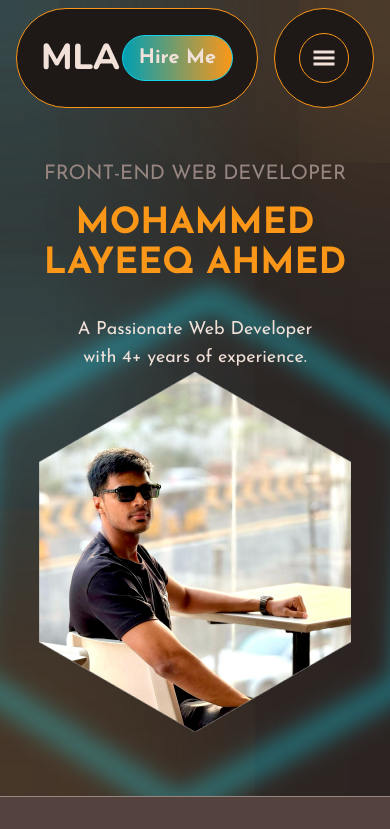
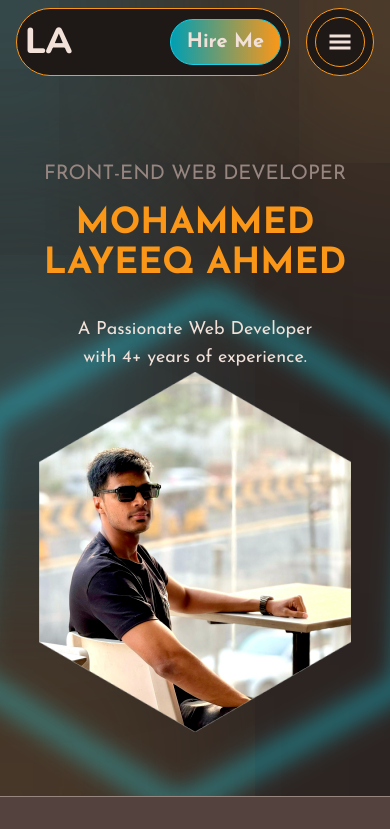
Before and after one commit to layeeq07/layeeq-profile, a React (Vite) app: page / in a window 390 px wide. Shown: the top 829 px of the page. Built offline with nearby package versions, Linux system fonts and the light colour scheme.

Commit message:
update navbar2

```diff
--- a/src/components/navbar/NavbarLogo.jsx
+++ b/src/components/navbar/NavbarLogo.jsx
@@ -5,7 +5,7 @@ const NavbarLogo = () => {
         Mohammed Layeeq Ahmed
       </h1>
       <h1 className="text-white font-special font-extrabold text-4xl md:hidden sm:block">
-        MLA
+        LA
       </h1>
     </div>
   );
--- a/src/components/navbar/NavbarMain.jsx
+++ b/src/components/navbar/NavbarMain.jsx
@@ -7,8 +7,8 @@ import { useSelector } from "react-redux";
 const NavbarMain = () => {
   const menuOpen = useSelector((state) => state.menu.menuOpen);
   return (
-    <nav className="max-w-[1300px] mx-auto w-full  px-4 fixed left-[50%] -translate-x-[50%] z-20 flex gap-4 mt-2">
-      <div className="flex justify-between w-full max-w-[1200px] mx-auto  bg-black items-center p-6 rounded-r-full rounded-l-full border-orange border-[0.5px] ">
+<nav className="max-w-[1300px] mx-auto w-full px-4 fixed left-[50%] -translate-x-[50%] z-20 flex gap-4 mt-2">
+  <div className="flex justify-between w-full max-w-[1200px] mx-auto bg-black items-center p-2 sm:p-2 rounded-r-full rounded-l-full border-orange border-[0.5px]">
     <NavbarLogo />
     <div className={`${menuOpen ? "sm:block" : "sm:hidden"} lg:block`}>
       <NavbarLinks />
@@ -16,10 +16,11 @@ const NavbarMain = () => {
 
     <NavbarBtn />
   </div>
-      <div className="flex lg:hidden sm:block p-6 bg-black items-center justify-center rounded-full  border-orange border-[0.5px] ">
+  <div className="flex lg:hidden sm:block p-2 sm:p-2 bg-black items-center justify-center rounded-full border-orange border-[0.5px]">
     <NavbarToggler />
   </div>
 </nav>
+
   );
 };
 
```
Lines whose indentation alone changed are shown as unchanged.
